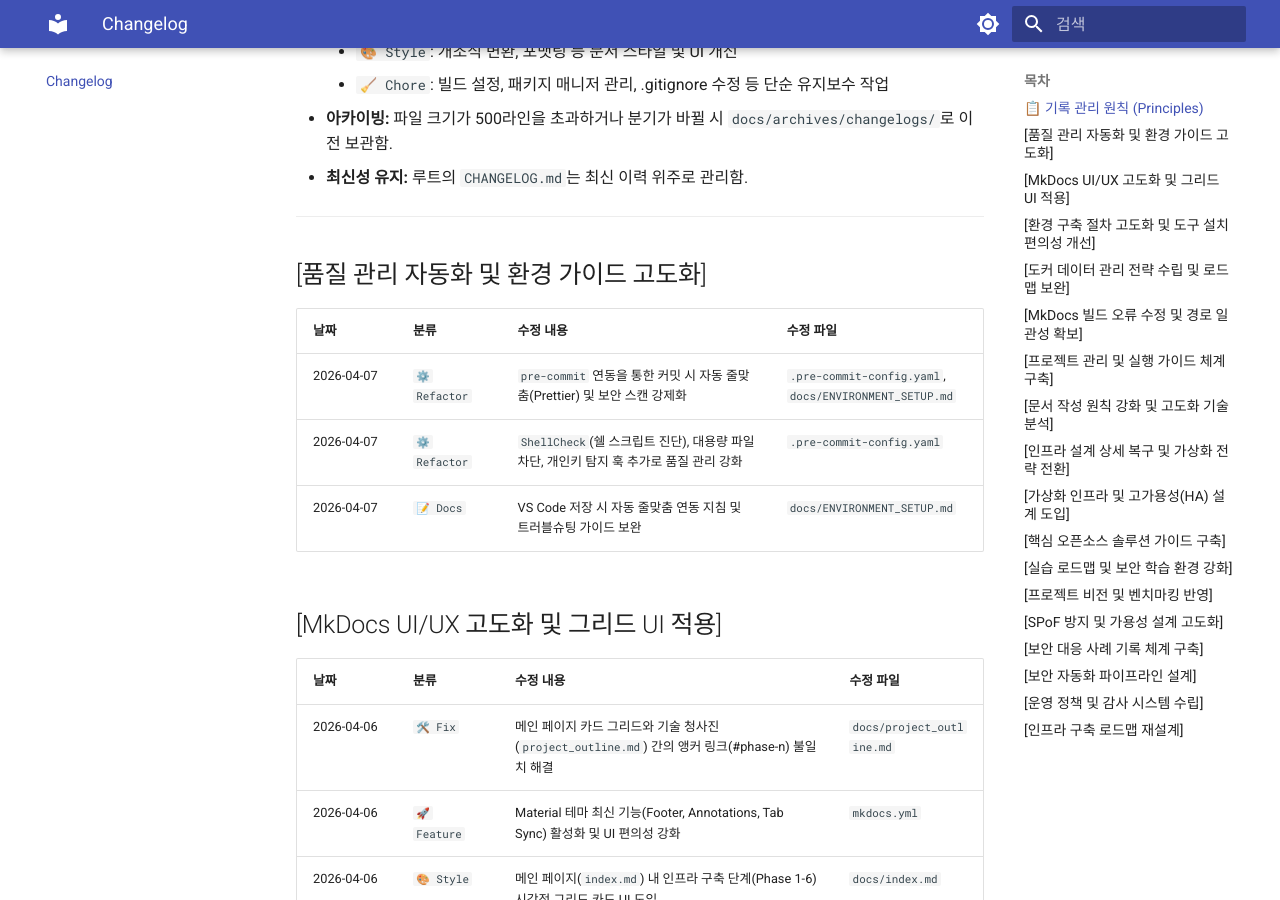
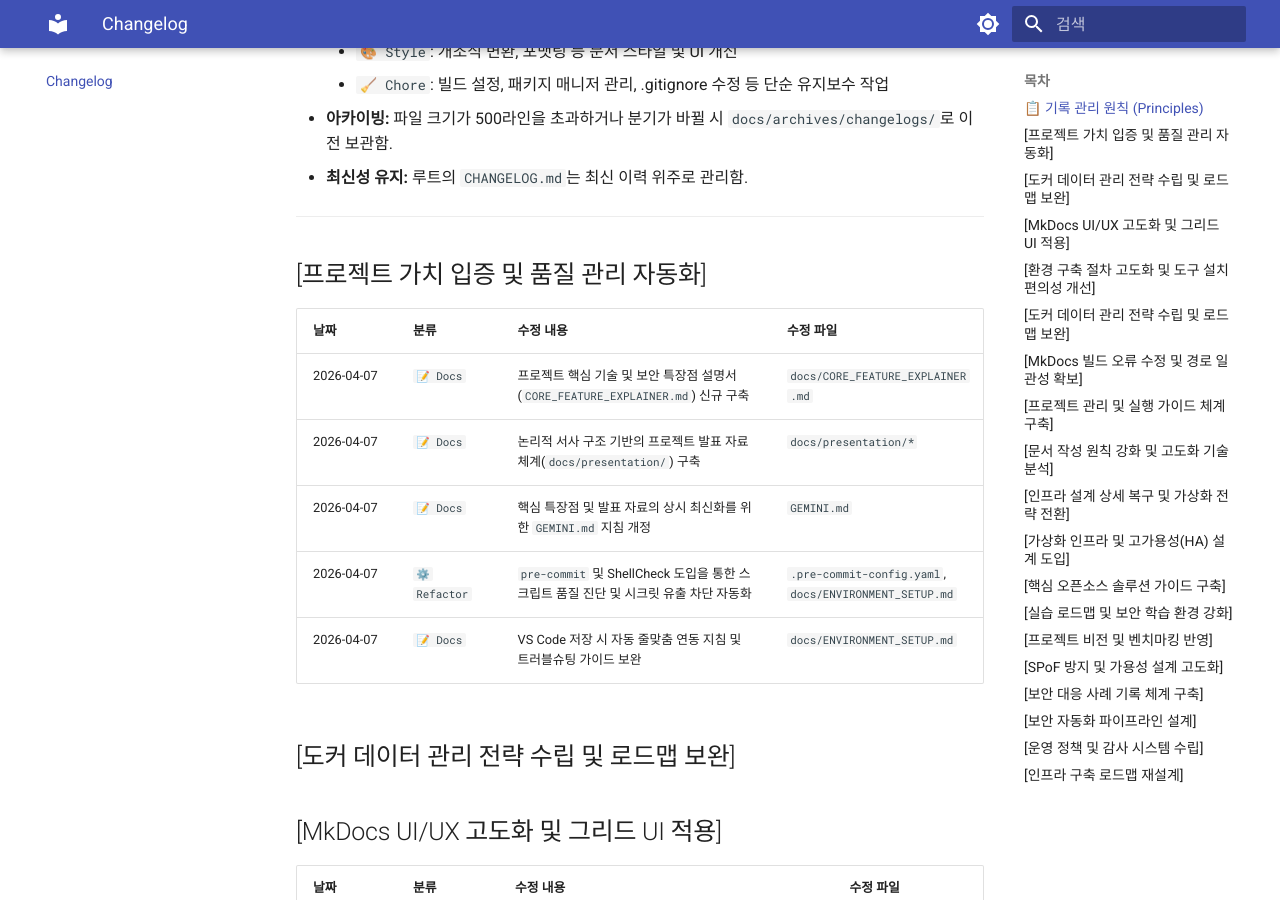
Before and after one commit to ksj686/cloud_infra, an MkDocs documentation site: the page built from docs/CHANGELOG.md, in a window 1280 px wide and 900 px high, scrolled down 608 px. Built offline with MkDocs 1.6.1 and Material for MkDocs 9.7.7, drawn with Linux system fonts in a browser that asks for light colours.

Commit message:
docs: GEMINI.md 지침, CHANGELOG  - 핵심 특장점 및 발표 자료의 상시 최신화를 위한 GEMINI.md 지침 반영  - CHANGELOG 업데이트

```diff
--- a/docs/CHANGELOG.md
+++ b/docs/CHANGELOG.md
@@ -19,12 +19,16 @@
 
 ---
 
-## [품질 관리 자동화 및 환경 가이드 고도화]
+## [프로젝트 가치 입증 및 품질 관리 자동화]
 | 날짜 | 분류 | 수정 내용 | 수정 파일 |
 | :--- | :--- | :--- | :--- |
-| 2026-04-07 | `⚙️ Refactor` | `pre-commit` 연동을 통한 커밋 시 자동 줄맞춤(Prettier) 및 보안 스캔 강제화 | `.pre-commit-config.yaml`, `docs/ENVIRONMENT_SETUP.md` |
-| 2026-04-07 | `⚙️ Refactor` | `ShellCheck`(쉘 스크립트 진단), 대용량 파일 차단, 개인키 탐지 훅 추가로 품질 관리 강화 | `.pre-commit-config.yaml` |
+| 2026-04-07 | `📝 Docs` | 프로젝트 핵심 기술 및 보안 특장점 설명서(`CORE_FEATURE_EXPLAINER.md`) 신규 구축 | `docs/CORE_FEATURE_EXPLAINER.md` |
+| 2026-04-07 | `📝 Docs` | 논리적 서사 구조 기반의 프로젝트 발표 자료 체계(`docs/presentation/`) 구축 | `docs/presentation/*` |
+| 2026-04-07 | `📝 Docs` | 핵심 특장점 및 발표 자료의 상시 최신화를 위한 `GEMINI.md` 지침 개정 | `GEMINI.md` |
+| 2026-04-07 | `⚙️ Refactor` | `pre-commit` 및 ShellCheck 도입을 통한 스크립트 품질 진단 및 시크릿 유출 차단 자동화 | `.pre-commit-config.yaml`, `docs/ENVIRONMENT_SETUP.md` |
 | 2026-04-07 | `📝 Docs` | VS Code 저장 시 자동 줄맞춤 연동 지침 및 트러블슈팅 가이드 보완 | `docs/ENVIRONMENT_SETUP.md` |
+
+## [도커 데이터 관리 전략 수립 및 로드맵 보완]
 
 ## [MkDocs UI/UX 고도화 및 그리드 UI 적용]
 | 날짜 | 분류 | 수정 내용 | 수정 파일 |
```
Also changed, not shown: GEMINI.md (+2 -0 lines).
